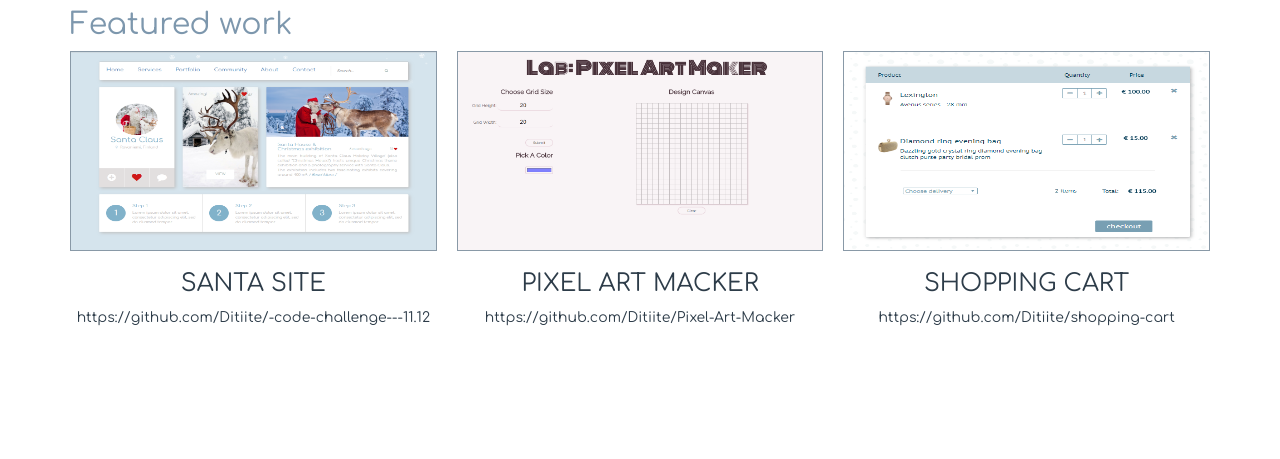
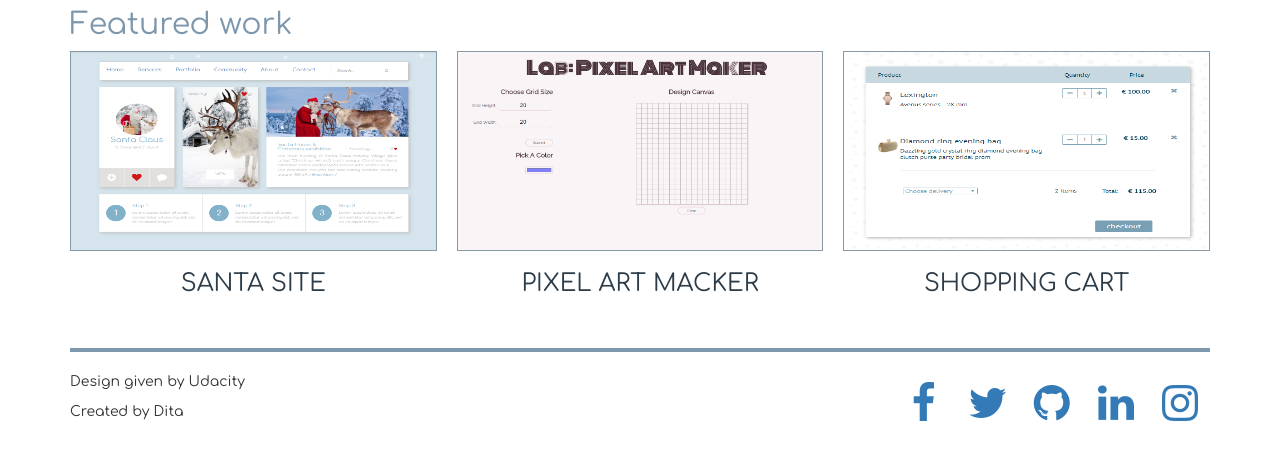
Before and after one commit to Ditiite/Portfolio-Site-Udacity-Nanodegree, a plain HTML site: page index.html in a window 1280 px wide. Shown: the part 607-1066 px from the top of the page. Before the commit the page ends 985 px from the top, so only its background shows below. Drawn offline with nearby package versions, Linux system fonts and the light colour scheme.

Commit message:
Add footer section

```diff
--- a/index.html
+++ b/index.html
@@ -7,6 +7,7 @@
     <link rel="stylesheet" href="https://maxcdn.bootstrapcdn.com/bootstrap/3.3.7/css/bootstrap.min.css">
     <link rel="stylesheet" href="styles.css">
     <link href="https://fonts.googleapis.com/css?family=Comfortaa" rel="stylesheet">
+    <link href="https://maxcdn.bootstrapcdn.com/font-awesome/4.6.3/css/font-awesome.min.css" rel="stylesheet" integrity="sha384-T8Gy5hrqNKT+hzMclPo118YTQO6cYprQmhrYwIiQ/3axmI1hQomh7Ud2hPOy8SP1" crossorigin="anonymous">
 
     <title>Portfolio Site Dita Rahmane</title>
 </head>
@@ -26,33 +27,57 @@
         </header>
 
         <!-- Bigest image with the code -->
-        <section>
+        <div>
            <img class="code-pic" src="https://fthmb.tqn.com/P7uU1uXj8SNTZNWaYJanxEZYixI=/768x0/filters:no_upscale()/GettyImages-182798262-57dc02755f9b58651672354f.jpg" alt="Image with HTML code">
-        </section>
+        </div>
 
         <!-- 3 smaller images with the links to the other projects -->
         <section>
             <h2 class="project-section-title">Featured work</h2>
             <div class="project-pic">
                 <div class="project">
+                <a class="project-link" href="https://github.com/Ditiite/-code-challenge---11.12 " target="_blank">
                     <img src="images/santa-site.png" alt="Image from project of Santa claus web site">
                     <h3 class="project-title">Santa site</h3>
-                 <a class="project-link" href="https://github.com/Ditiite/-code-challenge---11.12 " target="_blank">https://github.com/Ditiite/-code-challenge---11.12</a>
+                </a>
                 </div>
                 <div class="project">
+                <a class="project-link" href="https://github.com/Ditiite/Pixel-Art-Macker" target="_blank">
                     <img src="images/pixel.png" alt="Image from Pixel art macker project site">
                     <h3 class="project-title">Pixel Art Macker</h3>
-                 <a class="project-link" href="https://github.com/Ditiite/Pixel-Art-Macker" target="_blank">https://github.com/Ditiite/Pixel-Art-Macker</a>
+                </a>
                 </div>
                 <div class="project">
+                <a class="project-link" href="https://github.com/Ditiite/shopping-cart" target="_blank">
                     <img src="images/shopping-cart.png" alt="Image from project of creating shopping cart">
                     <h3 class="project-title">Shopping cart</h3>
-                 <a class="project-link" href="https://github.com/Ditiite/shopping-cart" target="_blank">https://github.com/Ditiite/shopping-cart</a>
+                </a>
                 </div>
             </div>
         </section>
-        <footer>
-
+        <hr class="line">
+        <footer class="footer-flex">
+            <div class="footer-div">
+                <p>Design given by Udacity</p>
+                <p>Created by Dita</p>
+            </div>
+            <div class="footer-div social-media">
+                <a href="https://www.facebook.com" target="_blank">
+                    <i class="fa fa-facebook fa-3x" aria-hidden="true"></i>
+                </a>
+                <a href="https://twitter.com/?lang=en" target="_blank">
+                    <i class="fa fa-twitter fa-3x" aria-hidden="true"></i>
+                </a>
+                <a href="https://github.com" target="_blank" >
+                    <i class="fa fa-github fa-3x" aria-hidden="true"></i>
+                </a>
+                <a href="https://www.linkedin.com/uas/login" target="_blank">
+                    <i class="fa fa-linkedin fa-3x" aria-hidden="true"></i>
+                </a>
+                <a href="https://www.instagram.com" target="_blank">
+                    <i class="fa fa-instagram fa-3x" aria-hidden="true"></i>
+                </a>
+            </div>
         </footer>
     </div>
 </body>
--- a/styles.css
+++ b/styles.css
@@ -75,11 +75,43 @@
 
  .project-link {
     overflow-wrap: break-word;
+    text-decoration: none;
  }
 
  .project:hover {
      box-shadow: 3px 3px 30px silver;
  }
+
+/***** FOOTER *****/
+.footer-flex {
+    display: flex;
+    flex-wrap: wrap;
+}
+
+.footer-div {
+    width: 50%;
+}
+.social-media {
+    text-align: right;;
+}
+
+.social-media .fa {
+    text-align: center;
+    margin: 10px;
+    width: 40px;
+    -webkit-transition: width 1s, height 1s, -webkit-transform 1s; /* Safari */
+    transition: width 1s, height 1s, transform 1s;
+ }
+ .social-media .fa:hover {
+    color: #60516d;
+    width: 40px;
+    height: 40px;
+    -webkit-transform: rotate(360deg); /* Safari */
+    transform: rotate(360deg);
+ }
+
+
+ /**** MEDIA ****/
 
 @media screen and (max-width: 1000px) {
     .name h1 {
```
Lines whose indentation alone changed are shown as unchanged.
